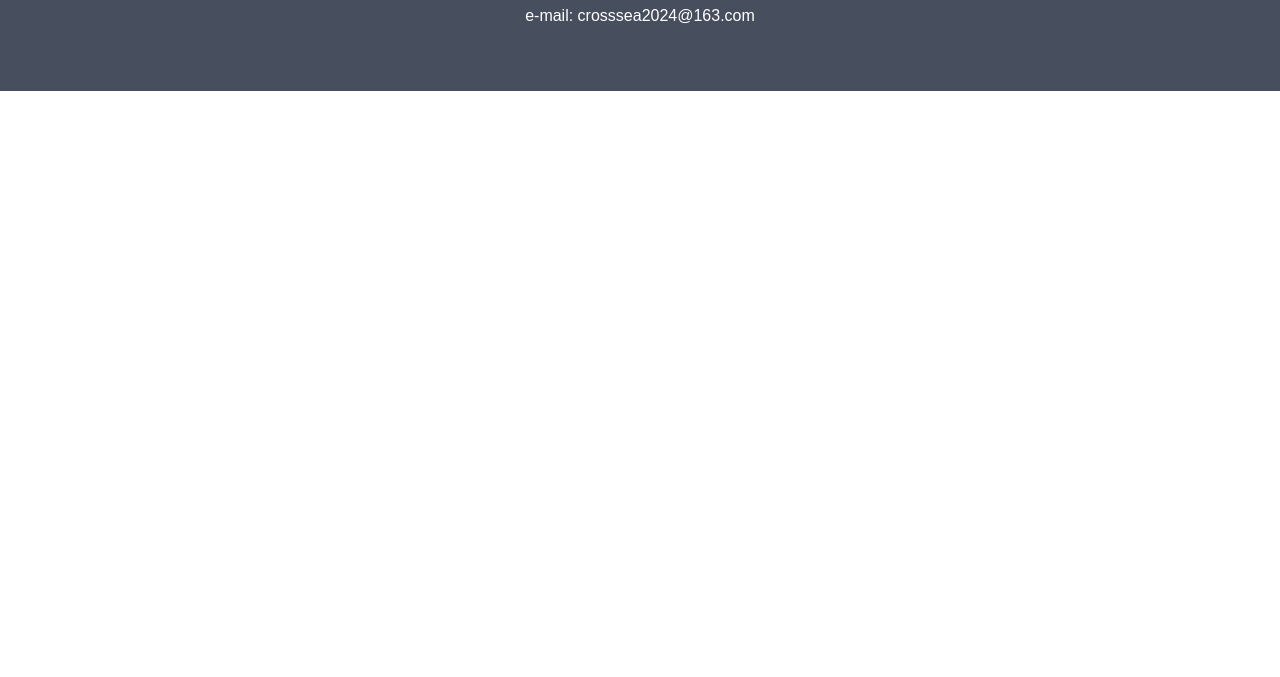
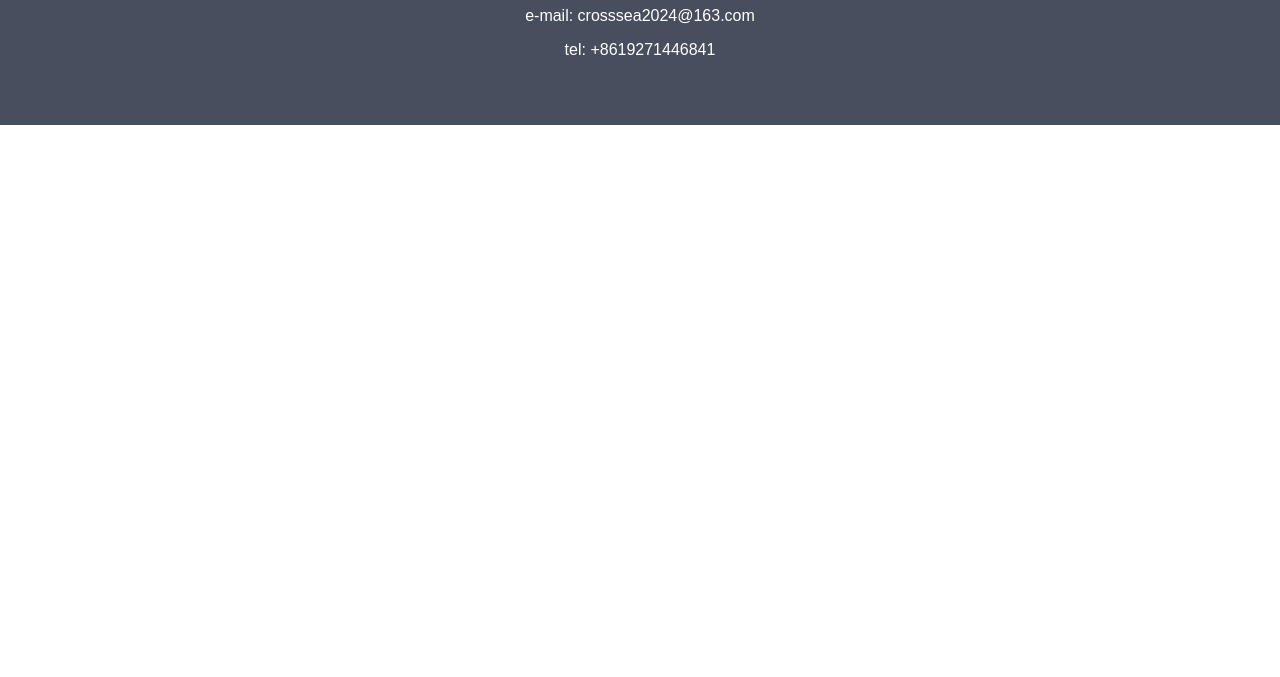
Before and after one commit to liuchaowen/kuka-gaming, a plain HTML site: page support.html in a window 1280 px wide. Shown: the part 123-800 px from the top of the page. Drawn offline with Linux system fonts and the light colour scheme.

Commit message:
Update support.html

```diff
--- a/support.html
+++ b/support.html
@@ -80,6 +80,7 @@
     <div class="about-section">
       <h1>Contact us</h1>
       <p>e-mail: crosssea2024@163.com</p>
+      <p>tel: +8619271446841</p>
     </div>
   </body>
 </html>
```
